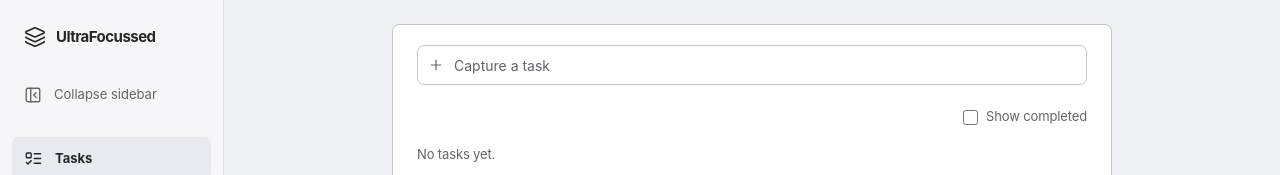
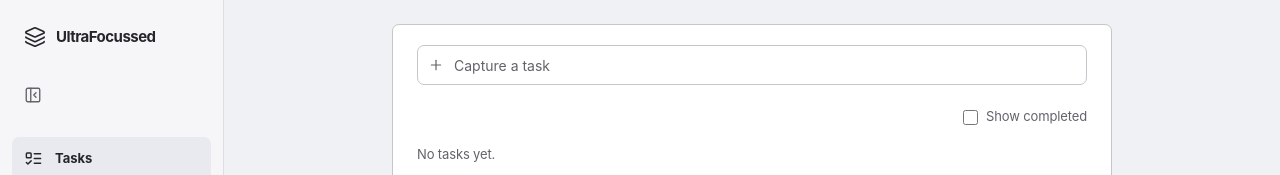
Before and after one commit to owainlewis/ultrafocussed, a React (Vite) app: page / in a window 1280 px wide. Shown: the top 175 px of the page. Built offline with nearby package versions, Linux system fonts and the light colour scheme.

Commit message:
fix: remove redundant sidebar collapse label

```diff
--- a/src/PlannerChrome.tsx
+++ b/src/PlannerChrome.tsx
@@ -91,7 +91,6 @@ export function PlannerSidebar({
         ) : (
           <PanelLeftClose size={18} aria-hidden="true" />
         )}
-        <span className="sidebar-label">Collapse sidebar</span>
       </button>
       <nav
         id="planner-navigation"
```
